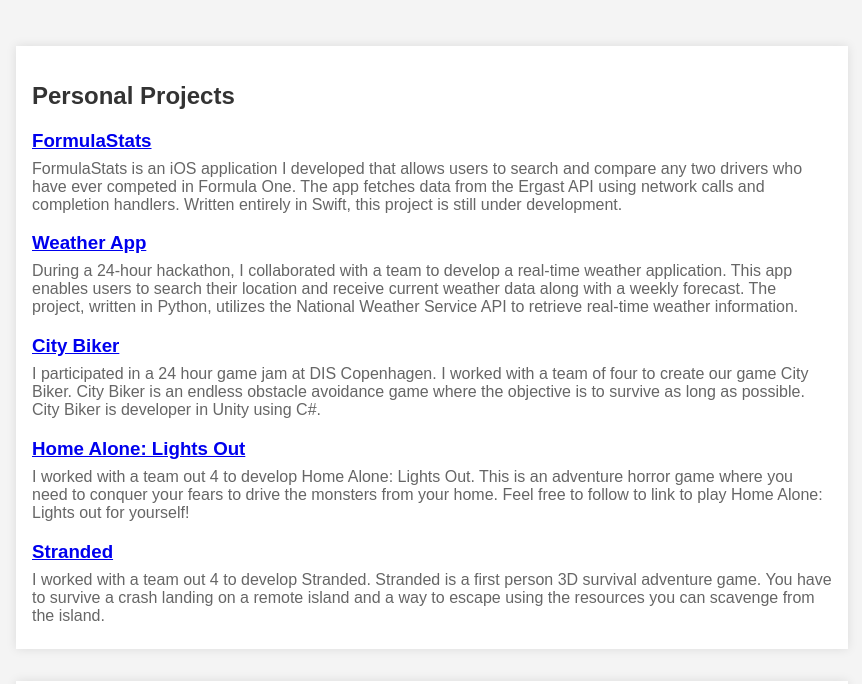
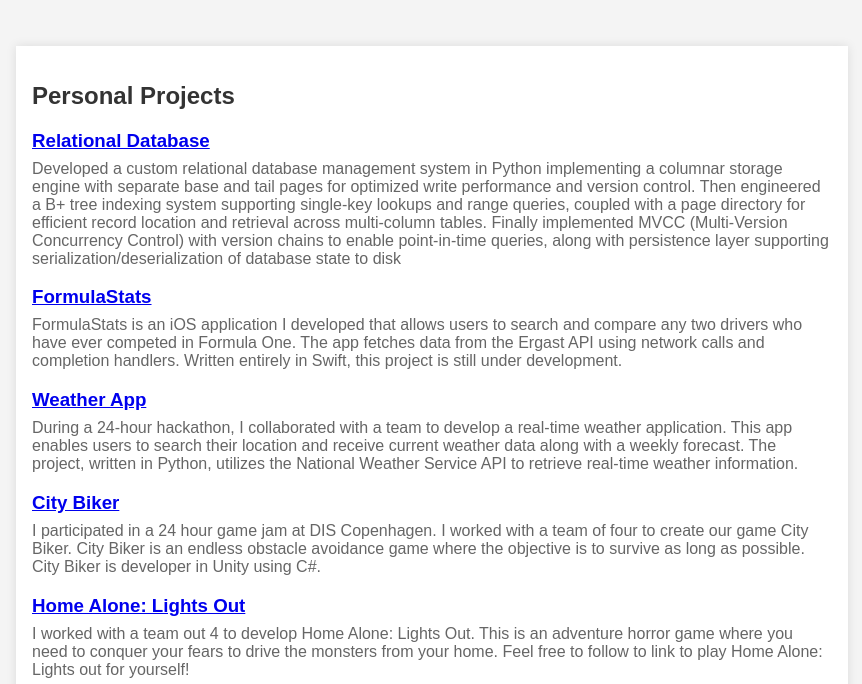
Before and after one commit to JakeSeiberg/Website, a plain HTML site: page index.html in a window 1280 px wide. Shown: the part 116-800 px from the top of the page, without its empty margins (208-1070 px from the left). Drawn offline with Linux system fonts and the light colour scheme.

Commit message:
updated projects with database project

```diff
--- a/index.html
+++ b/index.html
@@ -15,6 +15,8 @@
     <section>
         <h2>Personal Projects</h2>
         <div class="projects">
+            <h3><a href="https://github.com/JakeSeiberg/Relational-Database">Relational Database</a></h3>
+            <p>Developed a custom relational database management system in Python implementing a columnar storage engine with separate base and tail pages for optimized write performance and version control. Then engineered a B+ tree indexing system supporting single-key lookups and range queries, coupled with a page directory for efficient record location and retrieval across multi-column tables. Finally implemented MVCC (Multi-Version Concurrency Control) with version chains to enable point-in-time queries, along with persistence layer supporting serialization/deserialization of database state to disk</p>
             <h3><a href="https://github.com/JakeSeiberg/FormulaStats">FormulaStats</a></h3>
             <p>FormulaStats is an iOS application I developed that allows users to search and compare any two drivers who have ever competed in Formula One. The app fetches data from the Ergast API using network calls and completion handlers. Written entirely in Swift, this project is still under development.</p>
 
```
